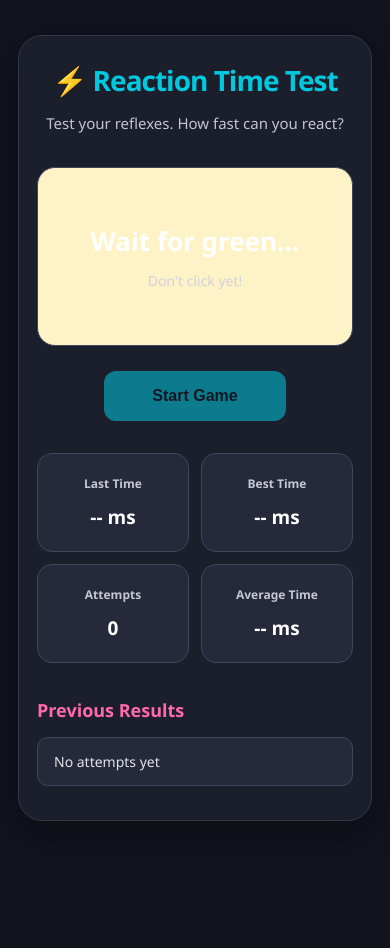
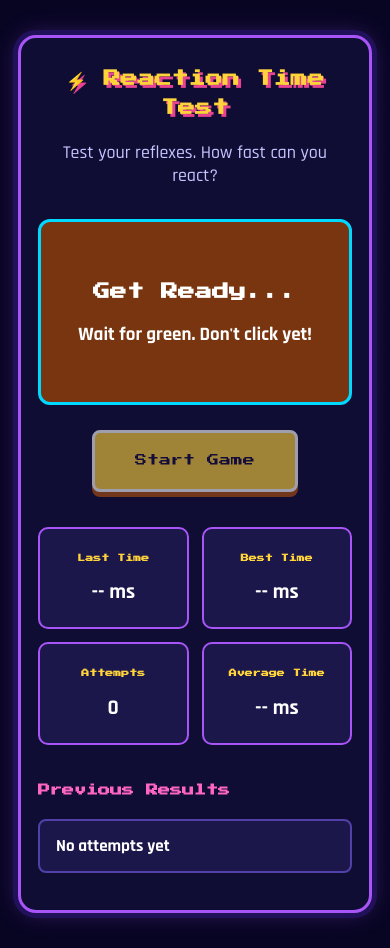
Before and after one commit to rayaanrazia9-coder/Reaction-Time-Game, a plain HTML site: page index.html in a window 390 px wide. Both pictures are taken after a click on the button "Start Game". Before the commit the page ends 856 px from the top, so only its background shows below. Drawn offline with Linux system fonts and the light colour scheme.

Commit message:
reaction time game polished

```diff
--- a/script.js
+++ b/script.js
@@ -1,5 +1,10 @@
+// ============================================
+// REACTION RUSH — WEEK 6
+// CYBER PULSE EDITION
+// ============================================
 
-// 1. Select HTML elements
+// 1. SELECT HTML ELEMENTS
+
 const gameScreen = document.getElementById("gameScreen");
 const gameMessage = document.getElementById("gameMessage");
 const gameInstruction = document.getElementById("gameInstruction");
@@ -11,151 +16,209 @@ const attemptsDisplay = document.getElementById("attempts");
 const averageTimeDisplay = document.getElementById("averageTime");
 const historyList = document.getElementById("historyList");
 
-// 2. Store game data
-const reactionTimes = [];
+// 2. GAME SETTINGS
 
-const player = {
-  bestTime: null,
-  attempts: 0
+const TOTAL_ROUNDS = 5;
+const STORAGE_KEY = "reactionRushBestTime";
+
+// 3. PLAYER DATA
+
+let reactionTimes = [];
+
+let savedBest = Number(localStorage.getItem(STORAGE_KEY));
+
+let player = {
+  bestTime: savedBest > 0 ? savedBest : null,
+  attempts: 0,
 };
 
-// 3. Game variables
-let startTime;
-let waitingTimer;
+// 4. GAME VARIABLES
+
+let startTime = 0;
+let waitingTimer = null;
 let gameState = "ready";
 
-// 4. Start the game
-function startGame() {
+// 5. GAME COLORS
 
+const colors = {
+  ready: "#25293a",
+  waiting: "#78350f",
+  go: "#14532d",
+  early: "#7f1d1d",
+  result: "#312e81",
+};
+
+// 6. RESET GAME
+
+function resetGame() {
   clearTimeout(waitingTimer);
 
-  // Reset after five completed attempts
-  if (player.attempts === 5) {
-
-    reactionTimes.length = 0;
-    player.bestTime = null;
+  reactionTimes = [];
   player.attempts = 0;
 
+  gameState = "ready";
+
   lastTimeDisplay.textContent = "-- ms";
-    bestTimeDisplay.textContent = "-- ms";
   averageTimeDisplay.textContent = "-- ms";
   attemptsDisplay.textContent = "0";
 
   historyList.innerHTML = "<li>No attempts yet</li>";
 
+  gameScreen.style.background = colors.ready;
+
+  gameMessage.textContent = "Ready?";
+  gameInstruction.textContent = "Click the button below to start.";
+
+  startButton.textContent = "Start Game";
+  startButton.disabled = false;
+
+  bestTimeDisplay.textContent =
+    player.bestTime !== null ? player.bestTime + " ms" : "-- ms";
 }
+
+// 7. START GAME
+
+function startGame() {
+  if (gameState === "waiting" || gameState === "go") {
+    return;
+  }
+
+  if (gameState === "finished") {
+    resetGame();
+  }
+
+  clearTimeout(waitingTimer);
 
   gameState = "waiting";
 
-  gameScreen.style.background = "#fef3c7";
-  gameMessage.textContent = "Wait for green...";
-  gameInstruction.textContent = "Don't click yet!";
+  gameScreen.style.background = colors.waiting;
+
+  gameMessage.textContent = "Get Ready...";
+  gameInstruction.textContent = "Wait for green. Don't click yet!";
 
   startButton.disabled = true;
 
   const randomDelay = Math.floor(Math.random() * 3000) + 2000;
 
   waitingTimer = setTimeout(() => {
-
     gameState = "go";
 
-    gameScreen.style.background = "#22c55e";
+    gameScreen.style.background = colors.go;
+
     gameMessage.textContent = "CLICK NOW!";
     gameInstruction.textContent = "React as fast as you can!";
 
-    startTime = Date.now();
-
+    startTime = performance.now();
   }, randomDelay);
 }
 
-// 5. Handle game screen clicks
+// 8. HANDLE GAME SCREEN CLICKS
+
 function handleClick() {
-
+  // FALSE START
   if (gameState === "waiting") {
-
     clearTimeout(waitingTimer);
 
-    gameState = "ready";
+    gameState = "result";
 
-    gameScreen.style.background = "#fee2e2";
+    gameScreen.style.background = colors.early;
+
     gameMessage.textContent = "Too Early!";
+
     gameInstruction.textContent = "You clicked before green. Try again!";
 
+    startButton.textContent = "Try Again";
     startButton.disabled = false;
 
+    return;
   }
 
-  else if (gameState === "go") {
+  // SUCCESSFUL REACTION
+  if (gameState === "go") {
+    const reactionTime = Math.round(performance.now() - startTime);
 
-    const reactionTime = Date.now() - startTime;
+    gameState = "result";
 
-    gameState = "finished";
-
-    // Update player data
     reactionTimes.push(reactionTime);
     player.attempts++;
 
+    // UPDATE PERSONAL BEST
     if (player.bestTime === null || reactionTime < player.bestTime) {
       player.bestTime = reactionTime;
+
+      localStorage.setItem(STORAGE_KEY, player.bestTime);
     }
 
-    // Calculate average reaction time
-    const totalTime = reactionTimes.reduce((total, time) => {
-      return total + time;
-    }, 0);
+    // CALCULATE AVERAGE
+    const totalTime = reactionTimes.reduce((total, time) => total + time, 0);
 
     const averageTime = Math.round(totalTime / reactionTimes.length);
 
-    // Display statistics
+    // UPDATE STATISTICS
     lastTimeDisplay.textContent = reactionTime + " ms";
+
     bestTimeDisplay.textContent = player.bestTime + " ms";
+
     averageTimeDisplay.textContent = averageTime + " ms";
-    attemptsDisplay.textContent = player.attempts + "/5";
 
-    // Update history
+    attemptsDisplay.textContent = player.attempts + "/" + TOTAL_ROUNDS;
+
+    // UPDATE HISTORY
+    if (player.attempts === 1) {
       historyList.innerHTML = "";
-
-    reactionTimes.forEach((time, index) => {
+    }
 
     const listItem = document.createElement("li");
 
-      listItem.textContent = `Attempt ${index + 1}: ${time} ms`;
+    listItem.textContent = `Round ${player.attempts}: ${reactionTime} ms`;
 
-      historyList.appendChild(listItem);
+    historyList.prepend(listItem);
 
-    });
+    // REACTION FEEDBACK
+    let feedback;
 
-    gameScreen.style.background = "#ede9fe";
+    if (reactionTime < 200) {
+      feedback = "Incredible reflexes! ⚡";
+    } else if (reactionTime < 250) {
+      feedback = "Excellent reaction! 🔥";
+    } else if (reactionTime < 350) {
+      feedback = "Good job! Keep improving.";
+    } else if (reactionTime < 500) {
+      feedback = "Not bad! You can go faster.";
+    } else {
+      feedback = "Keep practicing!";
+    }
 
-    // Best of 5 final screen
-    if (player.attempts === 5) {
+    gameScreen.style.background = colors.result;
+
+    // CHALLENGE COMPLETED
+    if (player.attempts === TOTAL_ROUNDS) {
+      gameState = "finished";
 
       gameMessage.textContent = "Challenge Complete! 🏆";
 
-      gameInstruction.textContent =
-        `Best: ${player.bestTime} ms | Average: ${averageTime} ms`;
+      gameInstruction.textContent = `Best: ${player.bestTime} ms | Average: ${averageTime} ms`;
 
       startButton.textContent = "Play Again";
-
-    }
-
-    else {
-
+    } else {
       gameMessage.textContent = reactionTime + " ms";
 
       gameInstruction.textContent =
-        `${5 - player.attempts} attempts remaining. Great job!`;
+        feedback + ` ${TOTAL_ROUNDS - player.attempts} rounds remaining.`;
 
       startButton.textContent = "Next Round";
-
     }
 
     startButton.disabled = false;
-
   }
 }
 
-// 6. Connect events
+// 9. CONNECT EVENTS
+
 startButton.addEventListener("click", startGame);
 
 gameScreen.addEventListener("click", handleClick);
+
+// 10. INITIALIZE GAME
+
+resetGame();
--- a/style.css
+++ b/style.css
@@ -1,8 +1,10 @@
 
-/* =================================
-   REACTION RUSH — CYBER PULSE
-   Clean, subtle version
-================================= */
+/* =========================================
+   REACTION RUSH — RETRO ARCADE
+   WEEK 6
+========================================= */
+
+@import url('https://fonts.googleapis.com/css2?family=Press+Start+2P&family=Rajdhani:wght@500;600;700;800&display=swap');
 
 /* RESET */
 * {
@@ -13,9 +15,18 @@
 
 /* PAGE */
 body {
-  font-family: 'Segoe UI', Arial, sans-serif;
-  background: #11131d;
-  color: #f8fafc;
+    font-family: 'Rajdhani', sans-serif;
+    background:
+        linear-gradient(rgba(8, 5, 35, 0.92), rgba(8, 5, 35, 0.96)),
+        repeating-linear-gradient(
+            0deg,
+            transparent,
+            transparent 39px,
+            #25205b 40px
+        ),
+        #080523;
+
+    color: #ffffff;
     min-height: 100vh;
     display: flex;
     justify-content: center;
@@ -25,79 +36,91 @@ body {
 
 /* MAIN CONTAINER */
 .game-container {
-  background: #1b1e2b;
     width: 100%;
-  max-width: 680px;
-  padding: 42px;
-  border-radius: 24px;
+    max-width: 1000px;
+    padding: 38px;
     text-align: center;
-  border: 1px solid #34384a;
-  box-shadow: 0 12px 35px rgba(0, 0, 0, 0.25);
+
+    background: #100d35;
+    border: 3px solid #a855f7;
+    border-radius: 18px;
+
+    box-shadow:
+        0 0 0 5px #21105a,
+        0 0 25px rgba(168, 85, 247, 0.3);
 }
 
 /* HEADER */
 h1 {
-  font-size: 36px;
-  font-weight: 800;
-  letter-spacing: -1px;
-  color: #00c8df;
-  margin-bottom: 12px;
+    font-family: 'Press Start 2P', monospace;
+    font-size: 23px;
+    line-height: 1.7;
+    color: #ffd43b;
+    text-shadow: 3px 3px #e84393;
+    margin-bottom: 18px;
 }
 
 .subtitle {
-  color: #c2c5d0;
-  font-size: 15px;
+    color: #c4c5ff;
+    font-size: 18px;
     margin-bottom: 32px;
-  line-height: 1.6;
 }
 
 /* GAME SCREEN */
 .game-screen {
-  background: #25293a;
-  padding: 80px 20px;
-  border-radius: 18px;
+    background: #171343;
+    padding: 75px 20px;
+    border: 3px solid #00d9ff;
+    border-radius: 12px;
     margin-bottom: 25px;
-  border: 1px solid #41465d;
-  transition: background 0.3s ease;
+    transition: background 0.25s ease;
     cursor: pointer;
 }
 
 .game-screen h2 {
-  font-size: 32px;
-  font-weight: 800;
-  margin-bottom: 12px;
+    font-family: 'Press Start 2P', monospace;
+    font-size: 23px;
+    line-height: 1.8;
     color: #ffffff;
+    margin-bottom: 15px;
 }
 
 .game-screen p {
-  color: #d0d2dc;
-  font-size: 14px;
+    color: #ffffff;
+    font-size: 19px;
+    font-weight: 700;
 }
 
 /* START BUTTON */
 #startButton {
-  background: #00c8df;
-  color: #11131d;
-  border: none;
-  padding: 16px 48px;
-  border-radius: 12px;
-  font-size: 16px;
-  font-weight: 800;
+    background: #ffd43b;
+    color: #170c3d;
+    border: 3px solid #ffffff;
+    padding: 17px 40px;
+    border-radius: 8px;
+
+    font-family: 'Press Start 2P', monospace;
+    font-size: 12px;
+    line-height: 1.8;
+
     cursor: pointer;
-  transition: background 0.2s ease, transform 0.2s ease;
+    box-shadow: 0 5px #b45309;
+    transition: 0.15s ease;
 }
 
 #startButton:hover:not(:disabled) {
-  background: #35d9eb;
-  transform: translateY(-2px);
+    background: #fff176;
+    transform: translateY(-3px);
+    box-shadow: 0 8px #b45309;
 }
 
 #startButton:active:not(:disabled) {
-  transform: scale(0.97);
+    transform: translateY(2px);
+    box-shadow: 0 2px #b45309;
 }
 
 #startButton:disabled {
-  opacity: 0.55;
+    opacity: 0.6;
     cursor: not-allowed;
 }
 
@@ -105,31 +128,33 @@ h1 {
 .results {
     display: grid;
     grid-template-columns: repeat(4, 1fr);
-  gap: 12px;
-  margin-top: 32px;
+    gap: 13px;
+    margin-top: 35px;
 }
 
 .result-card {
-  background: #25293a;
-  padding: 21px 8px;
-  border-radius: 15px;
-  border: 1px solid #41465d;
-  transition: border-color 0.2s ease;
+    background: #1c174b;
+    padding: 22px 8px;
+    border: 2px solid #a855f7;
+    border-radius: 10px;
+    transition: 0.2s ease;
 }
 
 .result-card:hover {
-  border-color: #00aabd;
+    border-color: #00d9ff;
+    transform: translateY(-3px);
 }
 
 .result-card h3 {
-  font-size: 12px;
-  color: #c5c8d4;
-  margin-bottom: 12px;
-  font-weight: 600;
+    font-family: 'Press Start 2P', monospace;
+    font-size: 15px;
+    line-height: 1.8;
+    color: #ffd43b;
+    margin-bottom: 13px;
 }
 
 .result-card p {
-  font-size: 19px;
+    font-size: 21px;
     font-weight: 800;
     color: #ffffff;
     overflow-wrap: anywhere;
@@ -142,9 +167,11 @@ h1 {
 }
 
 .history h3 {
-  color: #ff6ba9;
-  font-size: 18px;
-  margin-bottom: 15px;
+    font-family: 'Press Start 2P', monospace;
+    font-size: 12px;
+    line-height: 1.8;
+    color: #ff65c3;
+    margin-bottom: 18px;
 }
 
 .history ul {
@@ -152,38 +179,66 @@ h1 {
 }
 
 .history li {
-  background: #25293a;
+    background: #1c174b;
     padding: 14px 16px;
-  border-radius: 11px;
-  margin-bottom: 9px;
-  color: #e1e3eb;
-  font-size: 14px;
-  border: 1px solid #41465d;
+    border: 2px solid #5140a8;
+    border-radius: 8px;
+    margin-bottom: 10px;
+
+    color: #ffffff;
+    font-size: 17px;
+    font-weight: 700;
 }
 
 .history li:hover {
-  border-color: #00aabd;
+    border-color: #00d9ff;
 }
 
-/* RESPONSIVE DESIGN */
-@media (max-width: 550px) {
+/* FOCUS */
+button:focus-visible {
+    outline: 3px solid #00d9ff;
+    outline-offset: 5px;
+}
+
+/* RESPONSIVE */
+@media (max-width: 650px) {
     .game-container {
-    padding: 25px 18px;
+        padding: 27px 17px;
     }
 
     h1 {
-    font-size: 28px;
+        font-size: 17px;
+    }
+
+    .game-screen {
+        padding: 55px 12px;
+    }
+
+    .game-screen h2 {
+        font-size: 17px;
     }
 
     .results {
         grid-template-columns: repeat(2, 1fr);
     }
 
-  .game-screen {
-    padding: 55px 15px;
+    .result-card h3 {
+        font-size: 8px;
+    }
+}
+
+@media (max-width: 380px) {
+    h1 {
+        font-size: 14px;
     }
 
     .game-screen h2 {
-    font-size: 26px;
+        font-size: 14px;
+    }
+
+    #startButton {
+        width: 100%;
+        font-size: 10px;
+        padding: 15px 10px;
     }
 }
```
Lines whose indentation alone changed are shown as unchanged.
